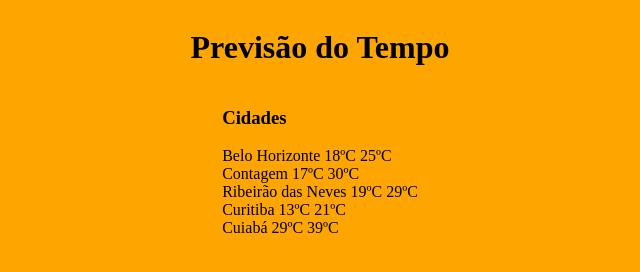
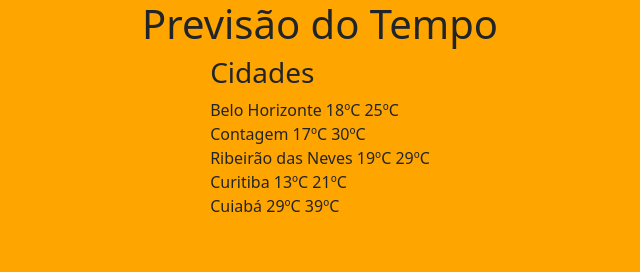
Before and after one commit to liviaab/vitor-desafio-frontend, a plain HTML site: page index.html in a window 1280 px wide. Shown: the whole page, without its empty margins (320-960 px from the left). Drawn offline with nearby package versions, Linux system fonts and the light colour scheme.

Commit message:
add bootstrap

```diff
--- a/index.html
+++ b/index.html
@@ -3,10 +3,8 @@
 <head>
   <meta charset=utf-8>
   <title>Previsão do Tempo</title>
+  <link href="https://cdn.jsdelivr.net/npm/bootstrap@5.3.3/dist/css/bootstrap.min.css" rel="stylesheet" integrity="sha384-QWTKZyjpPEjISv5WaRU9OFeRpok6YctnYmDr5pNlyT2bRjXh0JMhjY6hW+ALEwIH" crossorigin="anonymous">
   <link rel="stylesheet" href="style.css"></style>
-
-  <!-- <script src="https://ajax.googleapis.com/ajax/libs/jquery/1.7.2/jquery.min.js"></script>
-  <script src="https://ajax.googleapis.com/ajax/libs/jqueryui/1.8.18/jquery-ui.min.js"></script> -->
 </head>
 <body>
   <div id="main">
--- a/style.css
+++ b/style.css
@@ -1,6 +1,5 @@
 body {
   background-color: orange;
-
 }
 
 #main {
```
